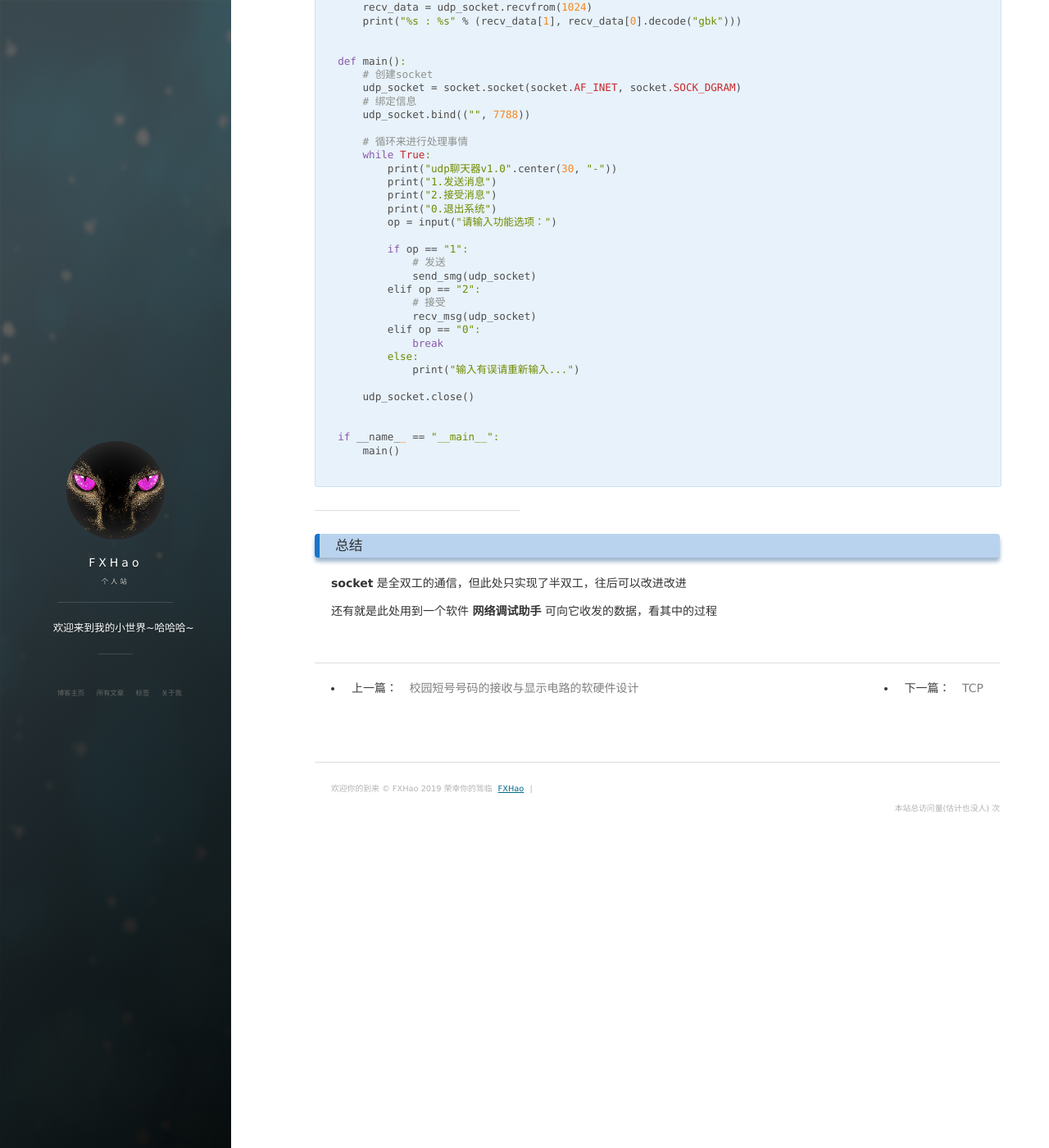
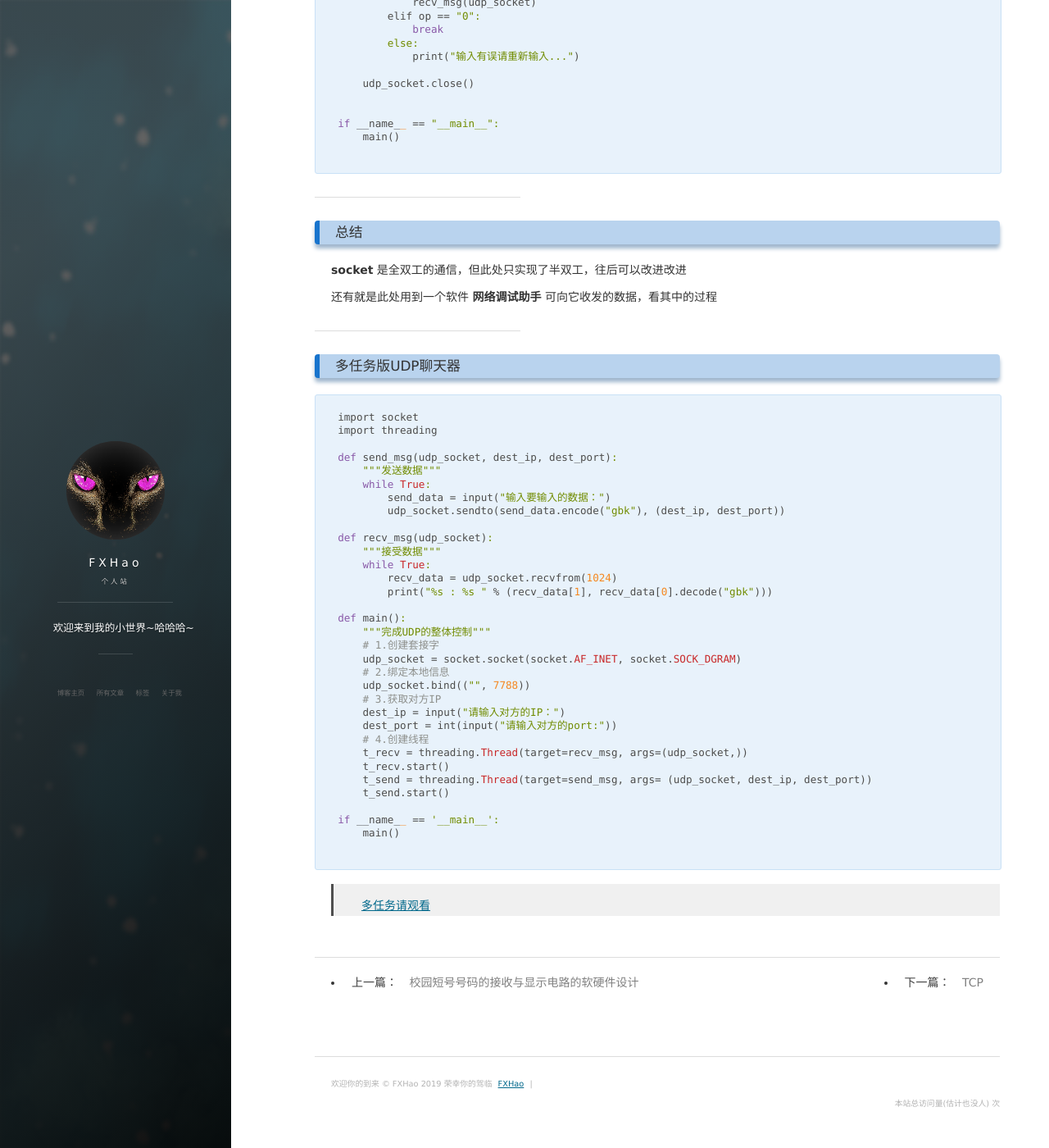
Before and after one commit to FXHao/FXHao.github.io, a Jekyll site: the page built from _posts/2019-04-15-socket之udp聊天器.md, in a window 1280 px wide and 1400 px high, scrolled down 2333 px. Shown: the whole window at 82% size. Built offline with Jekyll 4.4.1, drawn with Linux system fonts in a browser that asks for light colours; nearby versions of some CDN libraries; comment, search, counter and statistics services are not loaded.

Commit message:
Update 2019-04-15-socket之udp聊天器.md

````diff
--- a/_posts/2019-04-15-socket之udp聊天器.md
+++ b/_posts/2019-04-15-socket之udp聊天器.md
@@ -67,7 +67,7 @@
   3.打印接受数据
 
   ```python
-  print("%s:%s" % recv_data[1], recv_data[0].decode("gbk")))
+  print("%s:%s" % recv_data[1], recv_data[0].decode("gbk"))
   ```
 
   > `recv_data[0]` 之中存储的是接受的数据
@@ -80,7 +80,7 @@
 udp_socket.close()
 ```
 
-> > > > > > > > > > > > > > > > > > > > > > > > > > > > > > > > > > > > > >
+------
 
 ### udp聊天器
 
@@ -145,3 +145,45 @@
 **socket** 是全双工的通信，但此处只实现了半双工，往后可以改进改进
 
 还有就是此处用到一个软件 **网络调试助手** 可向它收发的数据，看其中的过程
+
+------
+
+### 多任务版UDP聊天器
+
+```python
+import socket
+import threading
+
+def send_msg(udp_socket, dest_ip, dest_port):
+    """发送数据"""
+    while True:
+        send_data = input("输入要输入的数据：")
+        udp_socket.sendto(send_data.encode("gbk"), (dest_ip, dest_port))
+
+def recv_msg(udp_socket):
+    """接受数据"""
+    while True:
+        recv_data = udp_socket.recvfrom(1024)
+        print("%s : %s " % (recv_data[1], recv_data[0].decode("gbk")))
+
+def main():
+    """完成UDP的整体控制"""
+    # 1.创建套接字
+    udp_socket = socket.socket(socket.AF_INET, socket.SOCK_DGRAM)
+    # 2.绑定本地信息
+    udp_socket.bind(("", 7788))
+    # 3.获取对方IP
+    dest_ip = input("请输入对方的IP：")
+    dest_port = int(input("请输入对方的port:"))
+    # 4.创建线程
+    t_recv = threading.Thread(target=recv_msg, args=(udp_socket,))
+    t_recv.start()
+    t_send = threading.Thread(target=send_msg, args= (udp_socket, dest_ip, dest_port))
+    t_send.start()
+
+if __name__ == '__main__':
+    main()
+
+```
+
+>[多任务请观看]([https://fxhao.github.io/2019/04/%E5%A4%9A%E4%BB%BB%E5%8A%A1%E4%B9%8B%E7%BA%BF%E7%A8%8B/](https://fxhao.github.io/2019/04/多任务之线程/))
````
